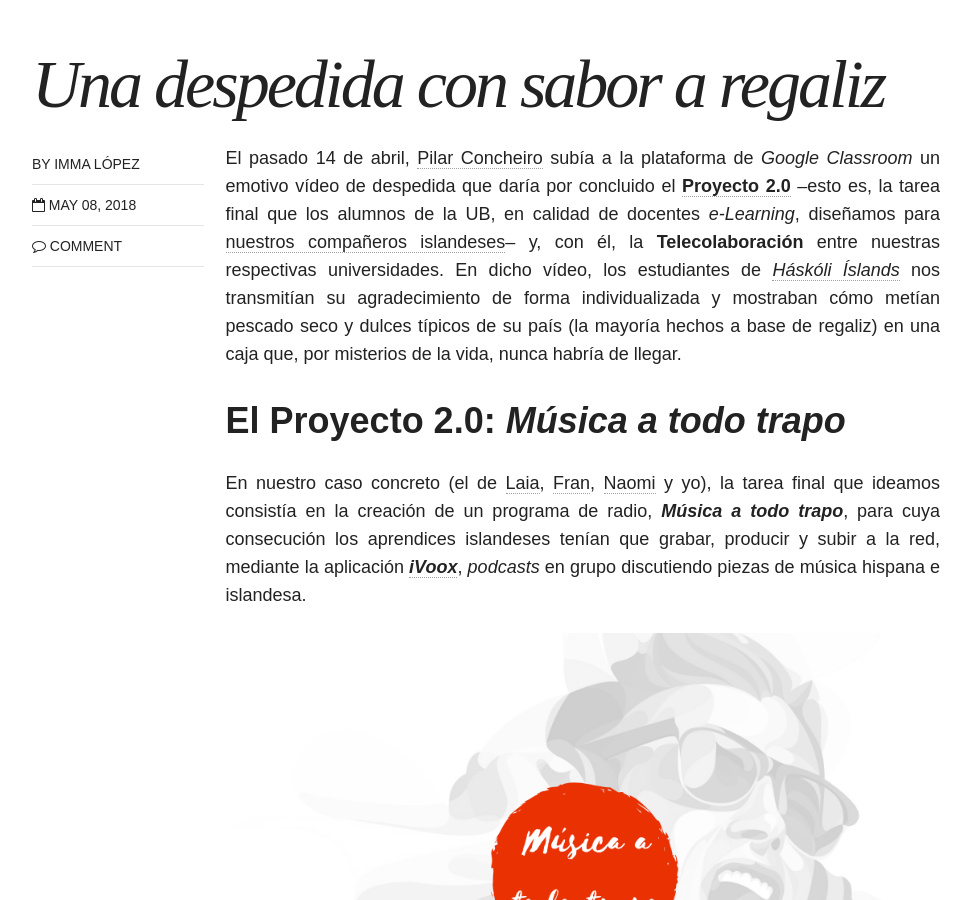
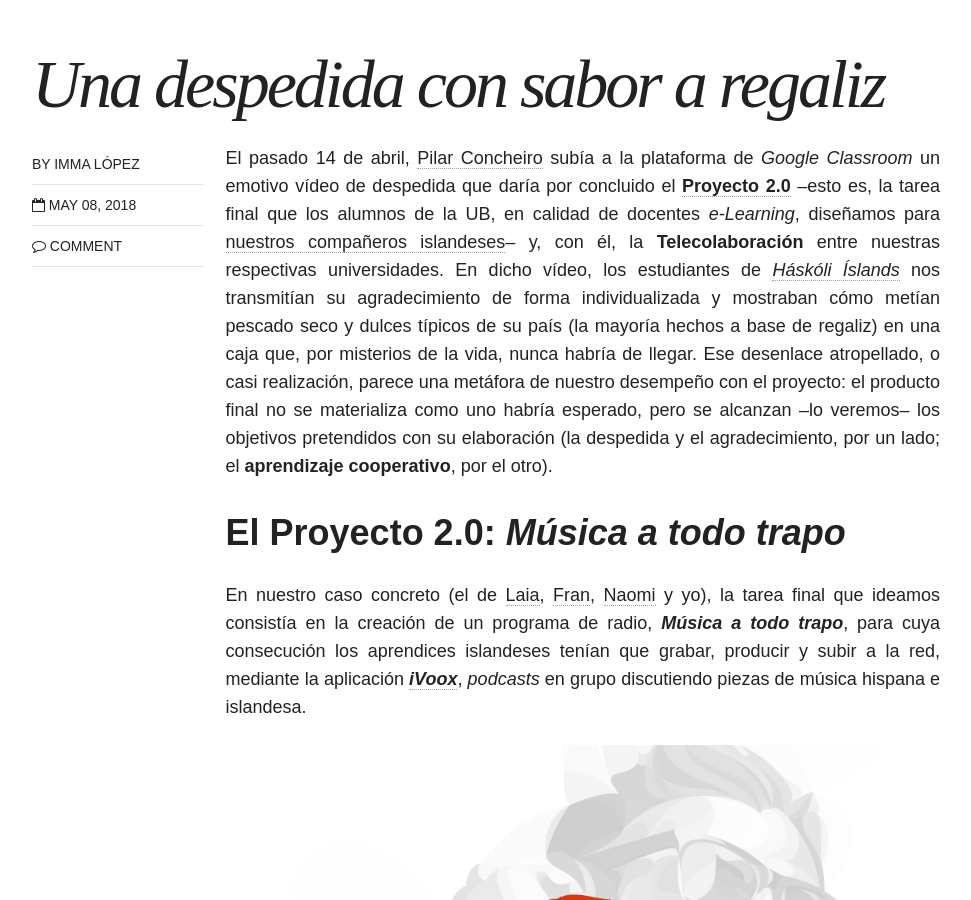
Before and after one commit to immalopez/immalopez.github.io, a Jekyll site: the page built from _posts/blog/2018-05-08-reflexion-final-tic.md, in a window 1280 px wide and 900 px high, scrolled down 428 px. Shown: the whole window, without its empty margins (154-1125 px from the left). Built offline with Jekyll 4.4.1, drawn with Linux system fonts in a browser that asks for light colours; nearby versions of some CDN libraries; comment, search, counter and statistics services are not loaded.

Commit message:
Update 2018-05-08-reflexion-final-tic.md

```diff
--- a/_posts/blog/2018-05-08-reflexion-final-tic.md
+++ b/_posts/blog/2018-05-08-reflexion-final-tic.md
@@ -11,7 +11,7 @@ image:
 # modified: 2016-06-01T14:19:19-04:00
 ---
 
-El pasado 14 de abril, <a href="https://www.laopinioncoruna.es/contraportada/2010/04/01/pilar-concheiro-espanol-tierras-vikingas/370478.html" target="_blank">Pilar Concheiro</a> subía a la plataforma de _Google Classroom_ un emotivo vídeo de despedida que daría por concluido el <a href="https://docs.google.com/document/d/1H58zZLbBANnXFQOmvcGZtIKY-Ss6r7NqzxZAXsKW3bU/edit?usp=sharing" target="_blank">**Proyecto 2.0**</a> –esto es, la tarea final que los alumnos de la UB, en calidad de docentes _e-Learning_, diseñamos para <a href="https://immalopez.github.io/blog/halldor-primera-toma/" target="_blank">nuestros compañeros islandeses</a>– y, con él, la **Telecolaboración** entre nuestras respectivas universidades. En dicho vídeo, los estudiantes de <a href="http://english.hi.is" target="_blank">_Háskóli Íslands_</a> nos transmitían su agradecimiento de forma individualizada y mostraban cómo metían pescado seco y dulces típicos de su país (la mayoría hechos a base de regaliz) en una caja que, por misterios de la vida, nunca habría de llegar.
+El pasado 14 de abril, <a href="https://www.laopinioncoruna.es/contraportada/2010/04/01/pilar-concheiro-espanol-tierras-vikingas/370478.html" target="_blank">Pilar Concheiro</a> subía a la plataforma de _Google Classroom_ un emotivo vídeo de despedida que daría por concluido el <a href="https://docs.google.com/document/d/1H58zZLbBANnXFQOmvcGZtIKY-Ss6r7NqzxZAXsKW3bU/edit?usp=sharing" target="_blank">**Proyecto 2.0**</a> –esto es, la tarea final que los alumnos de la UB, en calidad de docentes _e-Learning_, diseñamos para <a href="https://immalopez.github.io/blog/halldor-primera-toma/" target="_blank">nuestros compañeros islandeses</a>– y, con él, la **Telecolaboración** entre nuestras respectivas universidades. En dicho vídeo, los estudiantes de <a href="http://english.hi.is" target="_blank">_Háskóli Íslands_</a> nos transmitían su agradecimiento de forma individualizada y mostraban cómo metían pescado seco y dulces típicos de su país (la mayoría hechos a base de regaliz) en una caja que, por misterios de la vida, nunca habría de llegar. Ese desenlace atropellado, o casi realización, parece una metáfora de nuestro desempeño con el proyecto: el producto final no se materializa como uno habría esperado, pero se alcanzan –lo veremos– los objetivos pretendidos con su elaboración (la despedida y el agradecimiento, por un lado; el **aprendizaje cooperativo**, por el otro).
 
 # El Proyecto 2.0: _Música a todo trapo_
 
```
